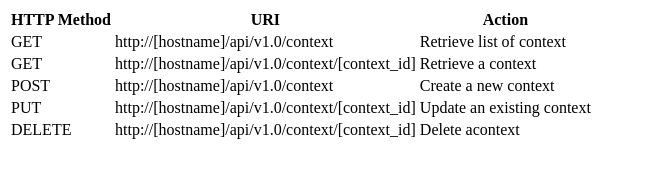
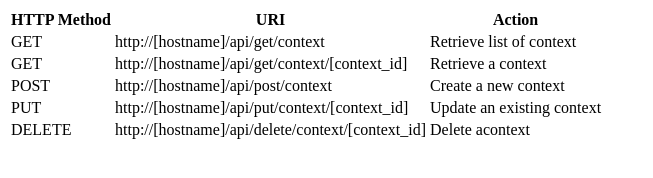
Before and after one commit to lorenzogirardi/py-test-backend, a plain HTML site: page docker/templates/index.html in a window 1280 px wide. Shown: the whole page, without its empty margins (0-653 px from the left). Drawn offline with Linux system fonts and the light colour scheme.

Commit message:
change main paths for api gw

```diff
--- a/docker/templates/index.html
+++ b/docker/templates/index.html
@@ -8,27 +8,27 @@
 </tr>
 <tr>
 <td>GET</td>
-<td>http://[hostname]/api/v1.0/context</td>
+<td>http://[hostname]/api/get/context</td>
 <td>Retrieve list of context</td>
 </tr>
 <tr>
 <td>GET</td>
-<td>http://[hostname]/api/v1.0/context/[context_id]</td>
+<td>http://[hostname]/api/get/context/[context_id]</td>
 <td>Retrieve a context</td>
 </tr>
 <tr>
 <td>POST</td>
-<td>http://[hostname]/api/v1.0/context</td>
+<td>http://[hostname]/api/post/context</td>
 <td>Create a new context</td>
 </tr>
 <tr>
 <td>PUT</td>
-<td>http://[hostname]/api/v1.0/context/[context_id]</td>
+<td>http://[hostname]/api/put/context/[context_id]</td>
 <td>Update an existing context</td>
 </tr>
 <tr>
 <td>DELETE</td>
-<td>http://[hostname]/api/v1.0/context/[context_id]</td>
+<td>http://[hostname]/api/delete/context/[context_id]</td>
 <td>Delete acontext</td>
 </tr>
 </tbody>
```
